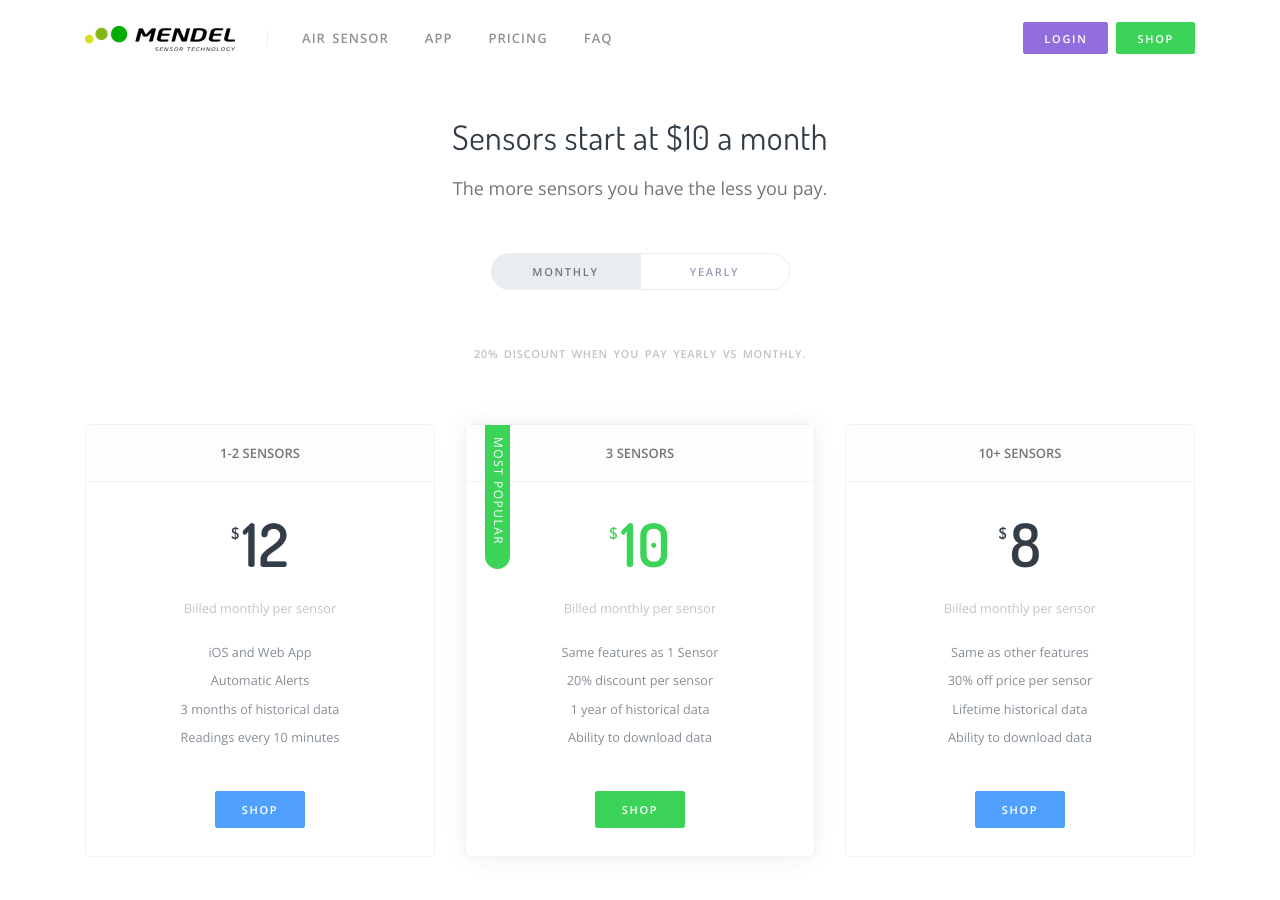
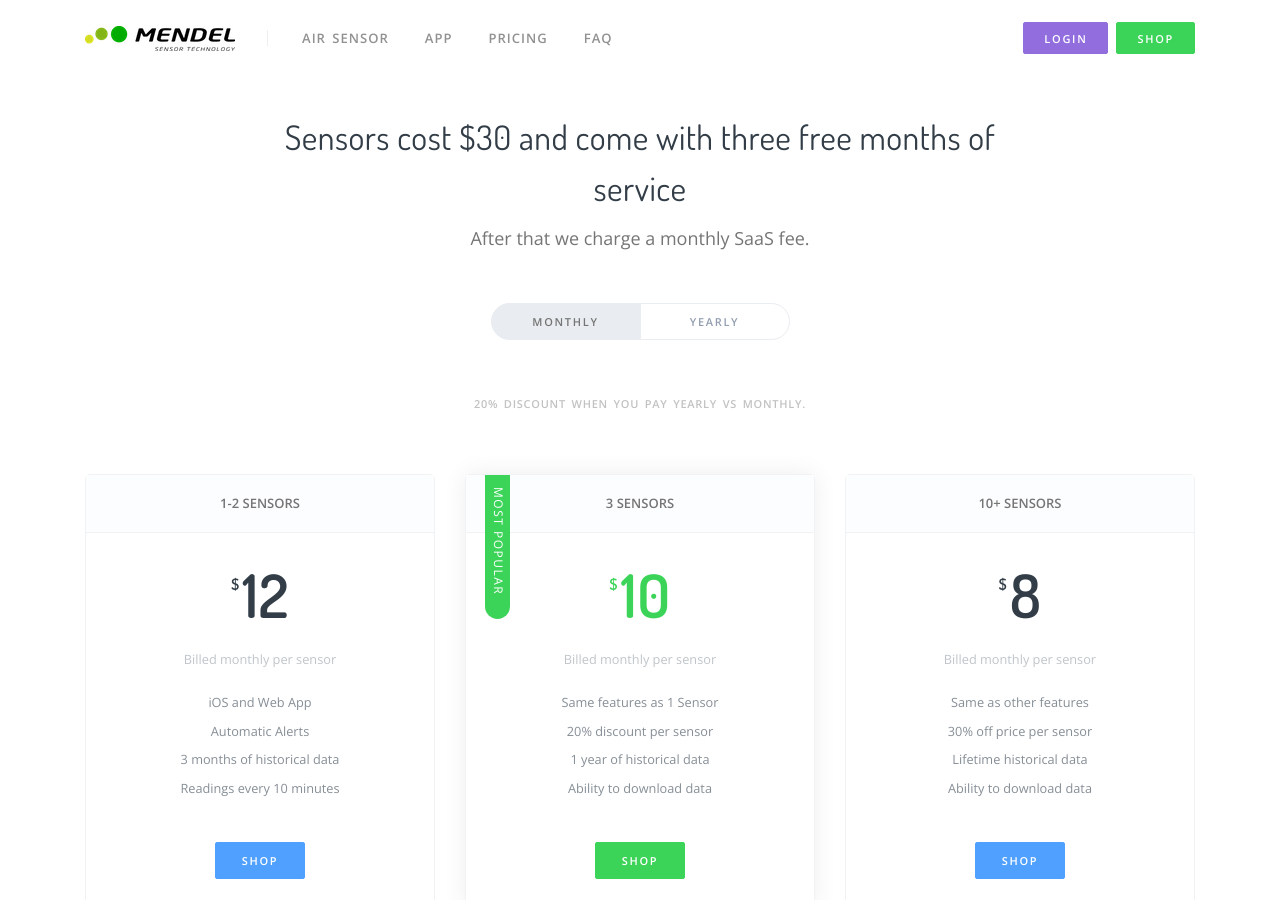
Before and after one commit to mendelsensors/marketing_page, a Jekyll site: the page built from pricing/index.html, in a window 1280 px wide and 900 px high. Built offline with Jekyll 4.4.1, drawn with Linux system fonts in a browser that asks for light colours.

Commit message:
updated pricing copy

```diff
--- a/pricing/index.html
+++ b/pricing/index.html
@@ -5,8 +5,8 @@ layout: default
 <section class="section" style="margin-bottom: -125px;">
   <div class="container">
     <header class="section-header">
-      <h2>Sensors start at $10 a month</h2>
-      <p class="lead">The more sensors you have the less you pay.</p>
+      <h2>Sensors cost $30 and come with three free months of service</h2>
+      <p class="lead">After that we charge a monthly SaaS fee.</p>
       <div class="text-center my-7">
         <div class="btn-group btn-group-toggle" data-toggle="buttons">
           <label class="btn btn-round btn-outline-secondary w-150 active">
```
